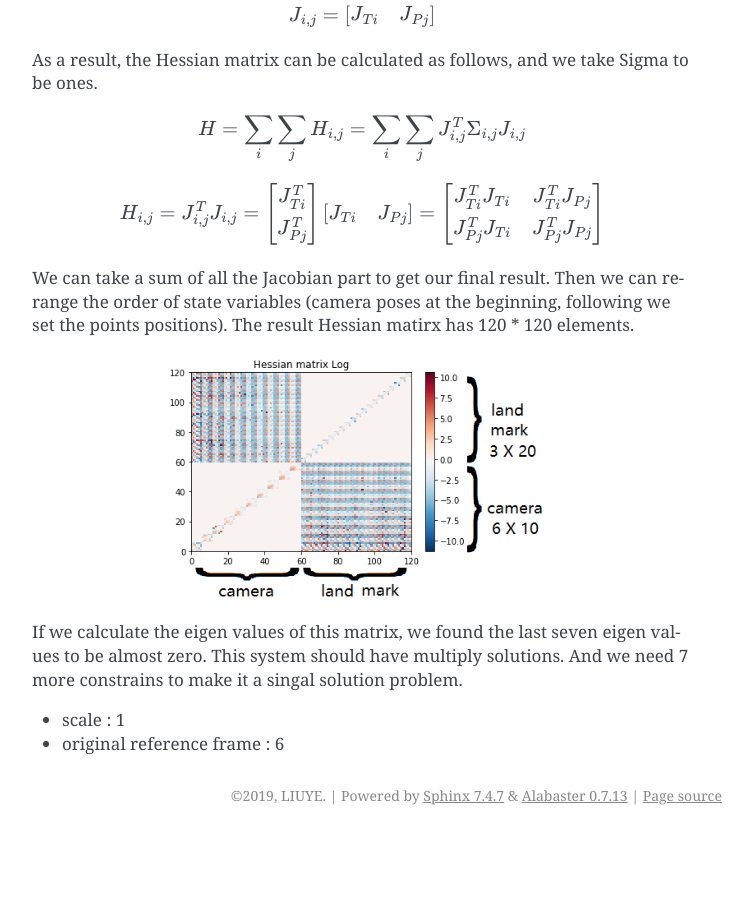
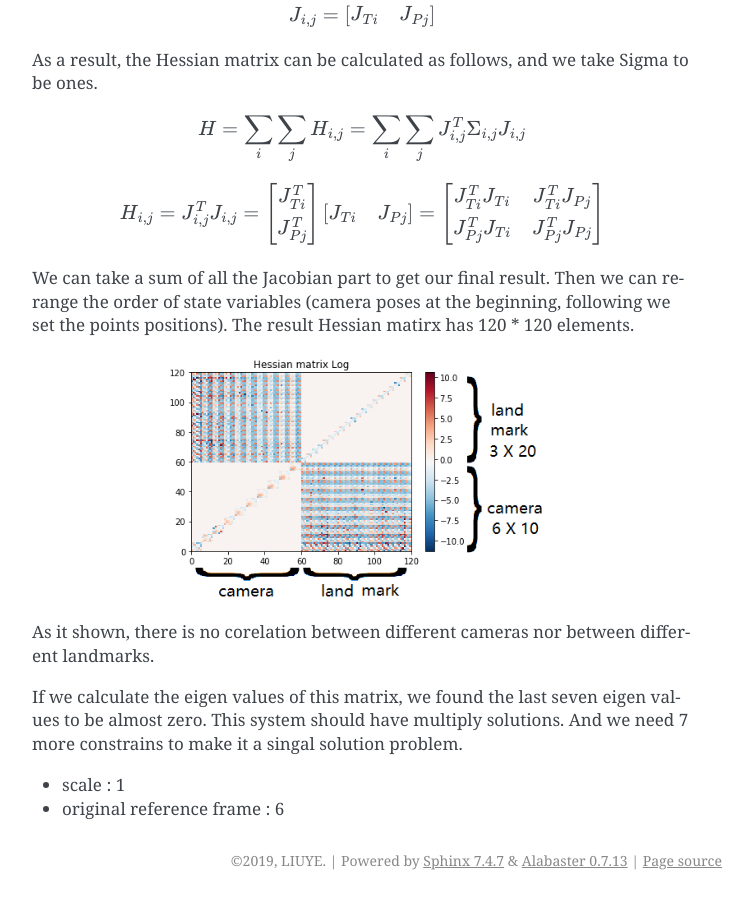
Before and after one commit to gggliuye/VIO, a Sphinx documentation site: the page built from docs/deepblue/VIO.rst, in a window 1280 px wide and 900 px high, scrolled down 5681 px. Shown: the whole window, without its empty margins (388-1141 px from the left). Built offline with Sphinx 7.4.7, drawn with Linux system fonts in a browser that asks for light colours; before the commit the page ends 6516 px from its top, so only the background shows below that.

Commit message:
Update VIO.rst

```diff
--- a/docs/deepblue/VIO.rst
+++ b/docs/deepblue/VIO.rst
@@ -285,11 +285,11 @@ As a result, the Hessian matrix can be calculated as follows, and we take Sigma
 We can take a sum of all the Jacobian part to get our final result.
 Then we can re-range the order of state variables (camera poses at the beginning, following we set the points positions). The result Hessian matirx has 120 * 120 elements.
 
-
 .. image:: images/hessian.png
    :width: 60%
    :align: center
 
+As it shown, there is no corelation between different cameras nor between different landmarks.
 
 If we calculate the eigen values of this matrix, we found the last seven eigen values to be almost zero. This system should have multiply solutions. And we need 7 more constrains to make it a singal solution problem.
 
```
